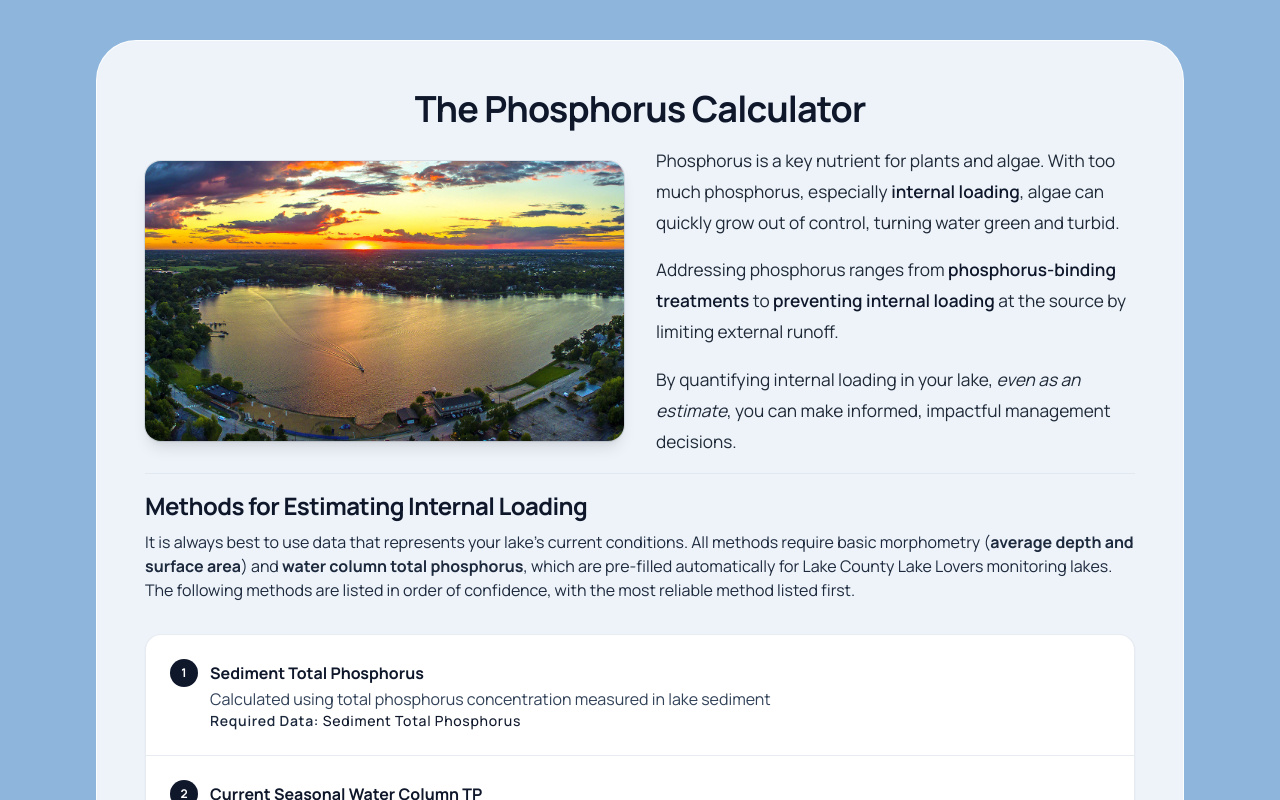
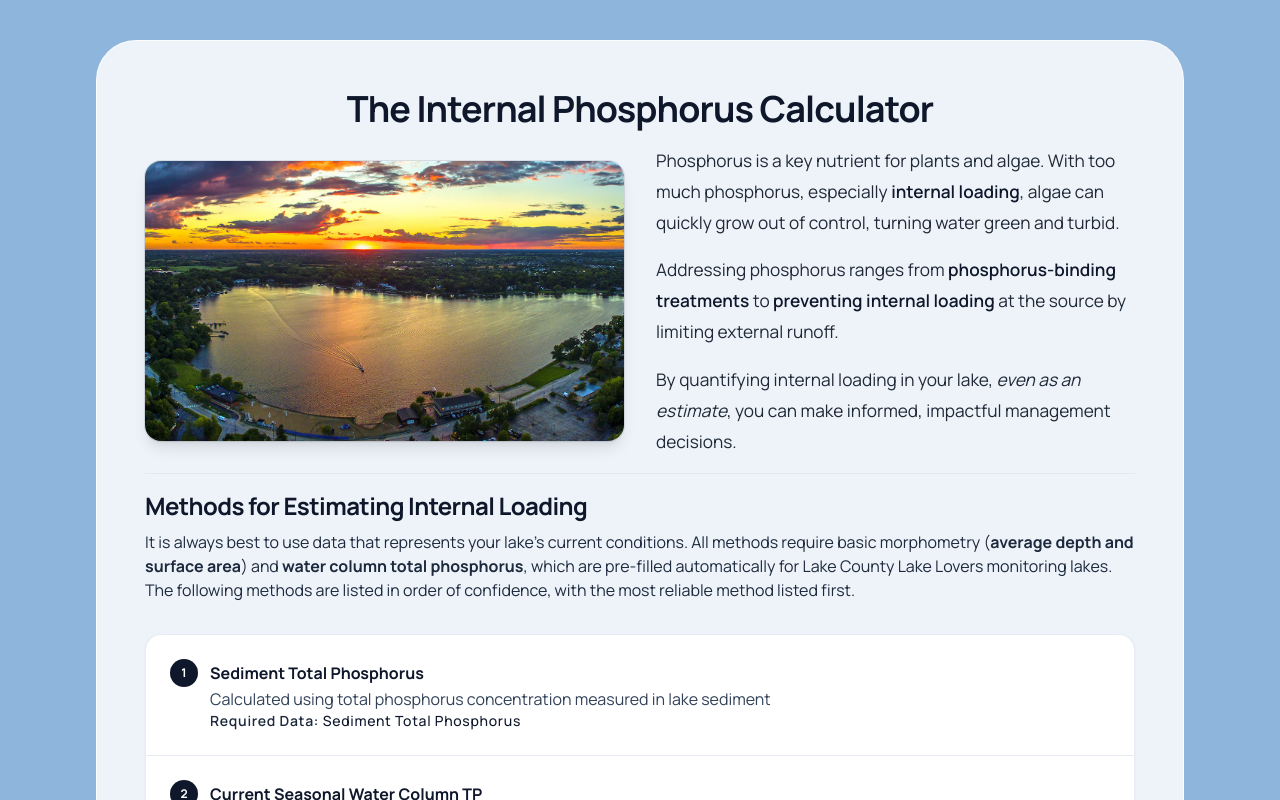
Before and after one commit to lakecountylakelovers/lakecountylakelovers.github.io, a Next.js app in the folder lcll/: page / in a window 1280 px wide. Shown: the top 800 px of the page. Built offline with nearby package versions, Linux system fonts and the light colour scheme.

Commit message:
Naming change

```diff
--- a/lcll/app/calculator/calculator-client.tsx
+++ b/lcll/app/calculator/calculator-client.tsx
@@ -728,7 +728,7 @@ export default function CalculatorClient() {
           <header className="border-b border-slate-200 pb-4 flex flex-col sm:flex-row justify-between items-start sm:items-center gap-3">
             <div>
               <h1 className="text-xl font-bold text-slate-900">
-                Phosphorus Loading Results: {results.inputs.lake ? results.inputs.lake : 'Unlisted Lake'}
+                Internal Phosphorus Loading Results: {results.inputs.lake ? results.inputs.lake : 'Unlisted Lake'}
               </h1>
             </div>
 
@@ -983,7 +983,7 @@ export default function CalculatorClient() {
         <header className="border-b border-slate-200 px-4 py-3">
           <div className="flex items-center justify-center gap-2 text-center">
             <h1 className="text-lg font-bold leading-tight text-slate-900 sm:text-xl">
-              Lake County Lake Lovers' Phosphorus Loading Calculator
+              Lake County Lake Lovers' Internal Phosphorus Loading Calculator
             </h1>
           </div>
         </header>
--- a/lcll/app/page.tsx
+++ b/lcll/app/page.tsx
@@ -22,7 +22,7 @@ const Home = () => {
 
         <div className="text-center space-y-2">
           <h1 className="text-3xl font-bold text-slate-900 sm:text-4xl tracking-tight">
-            The Phosphorus Calculator
+            The Internal Phosphorus Calculator
           </h1>
         </div>
 
```
